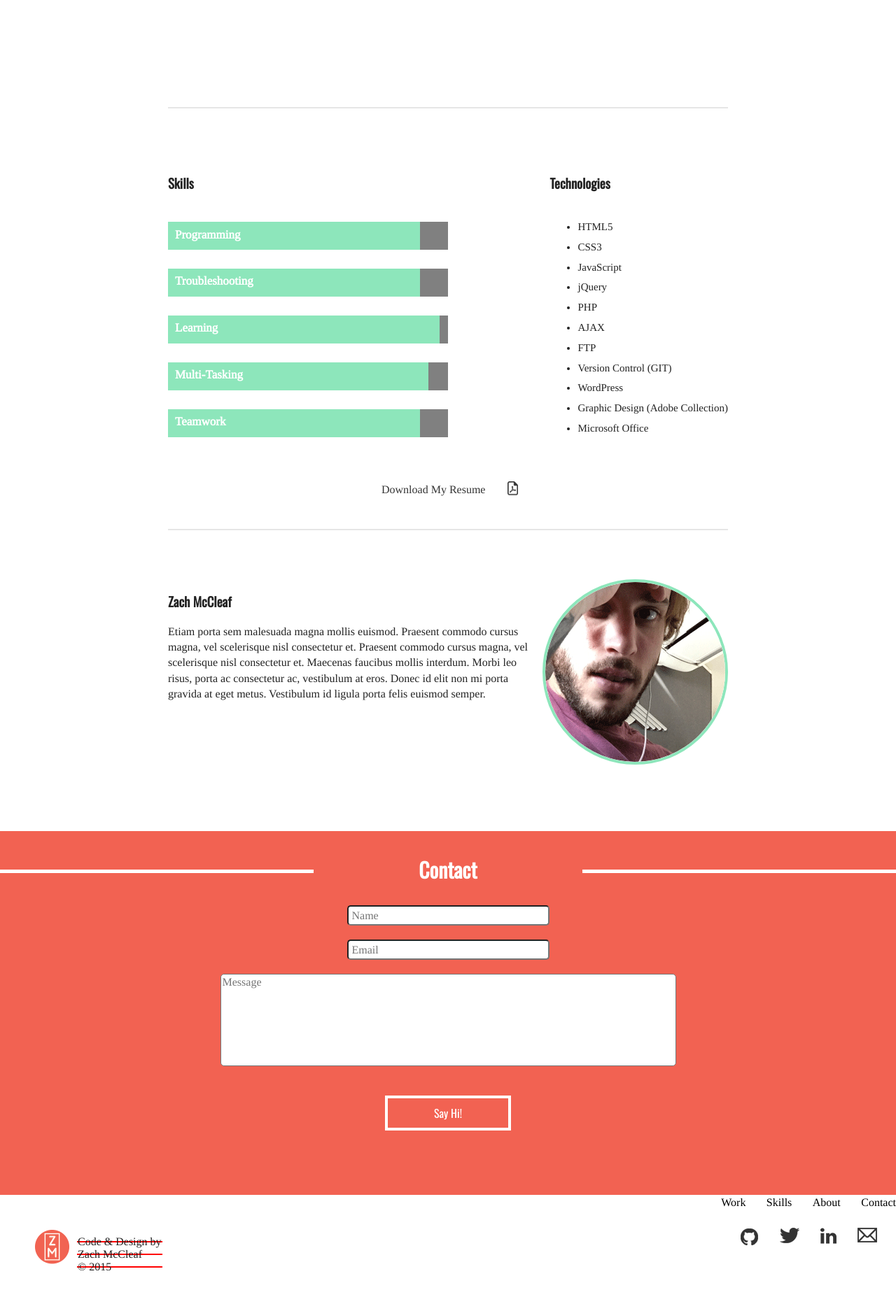
After one commit to zachmccleaf/zachmccleaf_dep, a PHP site: page /index.php in a window 1280 px wide. The commit adds this page. Shown: the part 720-2584 px from the top of the page at 70% size. Run offline with PHP 8.4, Linux system fonts and the light colour scheme; some libraries are stand-ins or nearby versions.

Commit message:
adding PHP/still trying to fix footer

```diff
--- a/css/main.css
+++ b/css/main.css
@@ -21,6 +21,9 @@ textarea {
 html {
     font-size: 1em;
     line-height: 1.4;
+}
+button {
+    background: none;
 }
 
 /*
@@ -176,18 +179,21 @@ nav {
     margin-top: 200px;
 }
 .callbutton {
+    font-family: 'Oswald', sans-serif;
     width: 180px;
     height: 50px;
     border: 4px solid #fff;
     display: block;
     margin: 0 auto;
-    letter-spacing: 2px;
-    line-height: 50px;
     color: #fff;
     -webkit-transition: all ease-in-out .2s;
     -moz-transition: all ease-in-out .2s;
     -o-transition: all ease-in-out .2s;
     transition: all ease-in-out .2s;
+}
+.centerbtn {
+    letter-spacing: 2px;
+    line-height: 50px;
 }
 .callbutton.contactbtn {
     margin: 42px auto;
@@ -206,6 +212,10 @@ nav {
     text-align: center;
     float: right;
 }
+.aboutme {
+    margin: 20px 0 30px 0;
+    font-size: 16px;
+}
 .heroimg {
     background: url(../img/landingphoto.png) no-repeat center;
     height: 295px;
@@ -213,9 +223,9 @@ nav {
     float: left;
 }
 h1 {
-    font-family: 'Open Sans', sans-serif;
+    font-family: 'Oswald', sans-serif;
     letter-spacing: .1em;
-    font-size: 50px;
+    font-size: 55px;
     margin-bottom: 0;
 }
 
@@ -277,19 +287,16 @@ h1 {
     height: 520px;
     margin-top: 75px;
 }
-label {
-    font-family: 'Bitter', serif;
-}
 input {
     width: 260px;
     height: 25px;
     padding: 0 20px 0px 5px;
     margin: 0 0 20px 0;
-    font-family: 'Open Sans', sans-serif;
+    font-family: 'Tinos', serif;
     border-radius: 5px;
 }
 textarea {
-    font-family: 'Open Sans', sans-serif;
+    font-family: 'Tinos', serif;
     border-radius: 5px;
     resize: none;
 }
@@ -315,53 +322,52 @@ input:focus, textarea:focus {
     float:right;
 }
 
-
 /*footer*/
 footer {
     width: 100%;
     height: 150px;
 }
 .logosmall {
-    background: url(../img/logosmall.png) no-repeat bottom right;
+    background: url(../img/logosmall.png) no-repeat;
     height: 49px;
     width: 49px;
-    padding-left: 50px;
-    padding-top: 50px;
     float: left;
 }
 .footertype {
     text-align: left;
     line-height: 0;
+    margin-bottom: 2px;
+    border: 1px solid red;
 }
 .copyright {
-    padding-top: 40px;
-    margin-left: 120px;
+    margin-left: 60px;
 }
 .footernav a{
     color: #000;
-    font-family: 'Bitter', serif;
+    padding-left: 25px;
+    font-family: 'Tinos', serif;
 }
 .leftfoot {
     float: left;
+    margin: 50px 50px;
 }
 .rightfoot {
     float: right;
-    margin-top: 45px;
-    margin-right: 50px;
-}
-.rightfoot a {
-    padding-left: 20px;
 }
 .rightfoot a:hover {
     color: #f26252;
 }
 /* social media */
+.social {
+    margin-left: 24px;
+}
 .github {
     background: url(../img/github.png) no-repeat center;
     height: 25px;
     width: 27px;
     float: left;
-    padding: 20px 40px 0 5px;
+    margin-left: 28px;
+    margin-top: 25px;
     -webkit-transition: all ease-in-out .2s;
     -moz-transition: all ease-in-out .2s;
     -o-transition: all ease-in-out .2s;
@@ -375,7 +381,9 @@ footer {
     height: 22px;
     width: 28px;
     float: left;
-    padding: 25px 40px 0 0;
+    margin-right: 30px;
+    margin-left: 30px;
+    margin-top: 25px;
     -webkit-transition: all ease-in-out .2s;
     -moz-transition: all ease-in-out .2s;
     -o-transition: all ease-in-out .2s;
@@ -389,7 +397,7 @@ footer {
     height: 23px;
     width: 23px;
     float: left;
-    padding: 20px 40px 0 0;
+    margin-top: 25px;
     -webkit-transition: all ease-in-out .2s;
     -moz-transition: all ease-in-out .2s;
     -o-transition: all ease-in-out .2s;
@@ -403,7 +411,8 @@ footer {
     height: 21px;
     width: 28px;
     float: left;
-    padding: 23px 48px 0 0;
+    margin-left: 30px;
+    margin-top: 25px;
     -webkit-transition: all ease-in-out .2s;
     -moz-transition: all ease-in-out .2s;
     -o-transition: all ease-in-out .2s;
@@ -416,13 +425,12 @@ footer {
 
 /*Progress Bars*/
 h5 {
-    font-family: 'Bitter', serif;
+    font-family: 'Tinos', serif;
     margin: 0;
 }
 li .skill {
     padding: 0;
     margin: 0;
-    border: 5px solid red;
 }
 progress, progress[role] {
     -webkit-appearance: none;
@@ -501,7 +509,7 @@ progress, progress[role] {
 
 /*helpers*/
 li {
-    font-family: 'Bitter', serif;
+    font-family: 'Tinos', serif;
     font-size: 15px;
 }
 .clearfix:after {
@@ -525,7 +533,7 @@ li {
     margin-bottom: 35px;
 }
 a {
-    font-family: 'Bitter', serif;
+    font-family: 'Tinos', serif;
     text-decoration: none;
     -webkit-transition: all ease-in-out .3s;
     -moz-transition: all ease-in-out .3s;
@@ -534,7 +542,7 @@ a {
 }
 
 h3, h2 {
-    font-family: 'Open Sans', sans-serif;
+    font-family: 'Oswald', sans-serif;
 }
 h2 {
     font-size: 185%;
@@ -545,12 +553,12 @@ h2 {
     margin-top: 75px;
 }
 .spacing {
-    letter-spacing: .3em;
+    letter-spacing: .2em;
     margin-bottom: 0;
     padding-bottom: 0;
 }
 p {
-    font-family: 'Bitter', serif;
+    font-family: 'Tinos', serif;
     text-align: center;
 }
 .content {
--- /dev/null
+++ b/inc/footer.php
@@ -0,0 +1,43 @@
+<footer>
+            <div class="leftfoot">
+                <div class="logosmall"></div>
+                <div class="copyright">
+                    <p class="footertype">Code &amp; Design by</p>
+                    <p class="footertype">Zach McCleaf</p>
+                    <p class="footertype">&copy; 2015</p>
+                </div>
+            </div>
+            <div class="rightfoot">
+                <div class="footernav">
+                    <a href="#">Work</a>
+                    <a href="#">Skills</a>
+                    <a href="#">About</a>
+                    <a href="#">Contact</a>
+                </div>
+                <div class="social">
+                    <a href="#" class="github"></a>
+                    <a href="#" class="twitter"></a>
+                    <a href="#" class="linkedin"></a>
+                    <a href="#" class="mail"></a>
+                </div>
+            </div>
+        </footer>
+
+
+
+        <script src="//ajax.googleapis.com/ajax/libs/jquery/1.10.2/jquery.min.js"></script>
+        <script>window.jQuery || document.write('<script src="../js/vendor/jquery-1.10.2.min.js"><\/script>')</script>
+        <script src="../js/plugins.js"></script>
+        <script src="../js/main.js"></script>
+
+        <!-- Google Analytics: change UA-XXXXX-X to be your site's ID. -->
+        <script>
+            (function(b,o,i,l,e,r){b.GoogleAnalyticsObject=l;b[l]||(b[l]=
+            function(){(b[l].q=b[l].q||[]).push(arguments)});b[l].l=+new Date;
+            e=o.createElement(i);r=o.getElementsByTagName(i)[0];
+            e.src='//www.google-analytics.com/analytics.js';
+            r.parentNode.insertBefore(e,r)}(window,document,'script','ga'));
+            ga('create','UA-XXXXX-X');ga('send','pageview');
+        </script>
+    </body>
+</html>
--- /dev/null
+++ b/inc/header.php
@@ -0,0 +1,37 @@
+<!DOCTYPE html>
+<!--[if lt IE 7]>      <html class="no-js lt-ie9 lt-ie8 lt-ie7"> <![endif]-->
+<!--[if IE 7]>         <html class="no-js lt-ie9 lt-ie8"> <![endif]-->
+<!--[if IE 8]>         <html class="no-js lt-ie9"> <![endif]-->
+<!--[if gt IE 8]><!--> <html class="no-js"> <!--<![endif]-->
+    <head>
+        <meta charset="utf-8">
+        <meta http-equiv="X-UA-Compatible" content="IE=edge">
+        <title></title>
+        <meta name="description" content="">
+        <meta name="viewport" content="width=device-width, initial-scale=1">
+
+        <!-- Place favicon.ico and apple-touch-icon.png in the root directory -->
+
+        <link rel="stylesheet" href="../css/normalize.css">
+        <link rel="stylesheet" href="../css/main.css">
+        <link href='http://fonts.googleapis.com/css?family=Oswald' rel='stylesheet' type='text/css'>
+        <link href='http://fonts.googleapis.com/css?family=Tinos' rel='stylesheet' type='text/css'>
+        <script src="js/vendor/modernizr-2.6.2.min.js"></script>
+    </head>
+    <body>
+        <!--[if lt IE 7]>
+            <p class="browsehappy">You are using an <strong>outdated</strong> browser. Please <a href="http://browsehappy.com/">upgrade your browser</a> to improve your experience.</p>
+        <![endif]-->
+
+        <!-- Add your site or application content here -->
+        <header>
+            <div class="clearfix">
+                <div class="headerlogo">Zach Logo</div>
+                <nav>
+                    <a href="#section1">Work</a>
+                    <a href="#section2">Skills</a>
+                    <a href="#section3">About</a>
+                    <a href="#section4">Contact</a>
+                </nav>
+            </div>
+        </header>
--- /dev/null
+++ b/index.php
@@ -0,0 +1,100 @@
+<?php include 'inc/header.php'
+
+
+
+?>
+        <div class="calltoaction">
+            <div class="container">
+                <div class="heroimg">
+                </div>
+                <div class="calltext">
+                    <h1>Zach McCleaf</h1>
+                    <h5 class="aboutme">Hand-crafting websites and helping build your business</h5>
+                    <a class = "callbutton centerbtn" href ="#">Contact Now</a>
+                </div>
+            </div>
+        </div>
+        <div class="work">
+            <div class="container bottomborder">
+                <div class="content">
+                    <h3>Work</h3>
+                    <p>Coming Soon!</p>
+                </div>
+            </div>
+        </div>
+        <div class="container bottomborder">
+            <div class="clearfix">
+                <div class="skills">
+                    <h3>Skills</h3>
+                    <ul class="skilllist">
+                        <li class="skill">
+                            <h5>Programming</h5>
+                            <progress class="skill1" max="100" value="90">
+                            </progress>
+                        </li>
+                        <li class="skill">
+                            <h5>Troubleshooting</h5>
+                            <progress class="skill2" max="100" value="90">
+                            </progress>
+                        </li>
+                        <li class="skill">
+                            <h5>Learning</h5>
+                            <progress class="skill3" max="100" value="97">
+                            </progress>
+                        </li>
+                        <li class="skill">
+                            <h5>Multi-Tasking</h5>
+                            <progress class="skill4" max="100" value="93">
+                            </progress>
+                        </li>
+                        <li class="skill">
+                            <h5>Teamwork</h5>
+                            <progress class="skill5" max="100" value="90">
+                            </progress>
+                        </li>
+                    </ul>
+                </div>
+                <div class="technologies">
+                    <h3 class="white">Technologies</h3>
+                    <ul class="height">
+                        <li>HTML5</li>
+                        <li>CSS3</li>
+                        <li>JavaScript</li>
+                        <li>jQuery</li>
+                        <li>PHP</li>
+                        <li>AJAX</li>
+                        <li>FTP</li>
+                        <li>Version Control (GIT)</li>
+                        <li>WordPress</li>
+                        <li>Graphic Design (Adobe Collection)</li>
+                        <li>Microsoft Office</li>
+                    </ul>
+                </div>
+            </div>
+            <a class="resume" href="#">Download My Resume</a>
+        </div>
+        <div class="container clearfix">
+            <div class="about">
+            <img class="aboutphoto" src="img/aboutphoto.png">
+                <h3>Zach McCleaf</h3>
+                <p>Etiam porta sem malesuada magna mollis euismod. Praesent commodo cursus magna, vel scelerisque nisl consectetur et. Praesent commodo cursus magna, vel scelerisque nisl consectetur et. Maecenas faucibus mollis interdum. Morbi leo risus, porta ac consectetur ac, vestibulum at eros. Donec id elit non mi porta gravida at eget metus. Vestibulum id ligula porta felis euismod semper.</p>
+            </div>
+        </div>
+        <div class="contact">
+            <div class="whitelineleft"></div>
+            <div class="whitelineright"></div>
+            <h2>Contact</h3>
+            <form class="contactform" action="confirm.php" method="POST" enctype="multipart/form-data">
+                <div class="row">
+                    <input class="input" name="name" type="text" value="" size="30" placeholder="Name" /><br />
+                </div>
+                <div class="row">
+                    <input class="input" name="email" type="text" value="" size="30" placeholder="Email"/><br />
+                </div>
+                <div class="row">
+                    <textarea class="message" name="message" type="text" rows="7" cols="70" placeholder="Message"></textarea><br />
+                </div>
+                 <button type="submit" name="send" class="callbutton contactbtn">Say Hi!</button>
+                </form>
+            </div>
+<?php include 'inc/footer.php' ?>
```
Also changed, not shown: 404.php (added, +157 -0 lines), confirm.php (added, +29 -0 lines).
